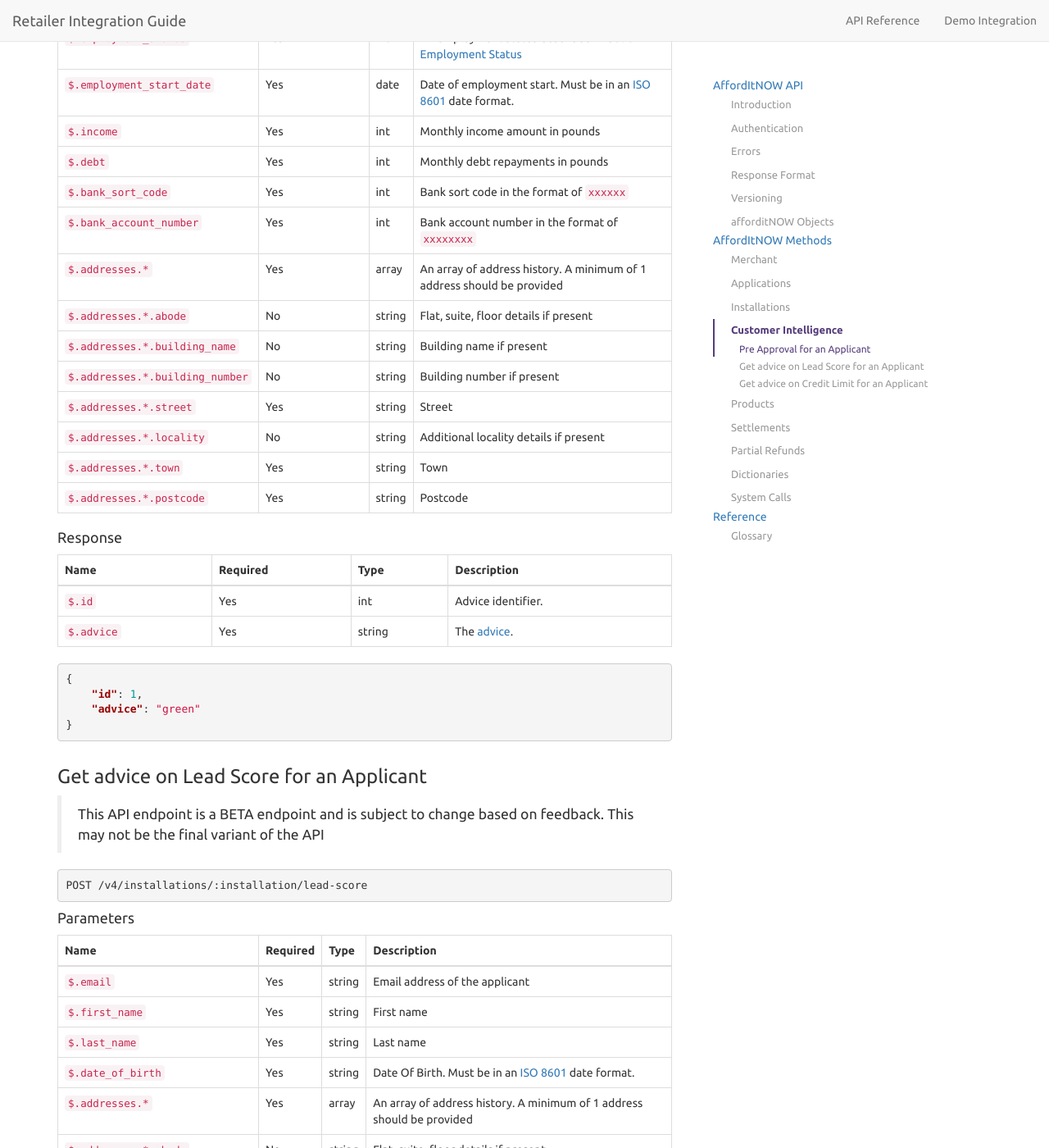
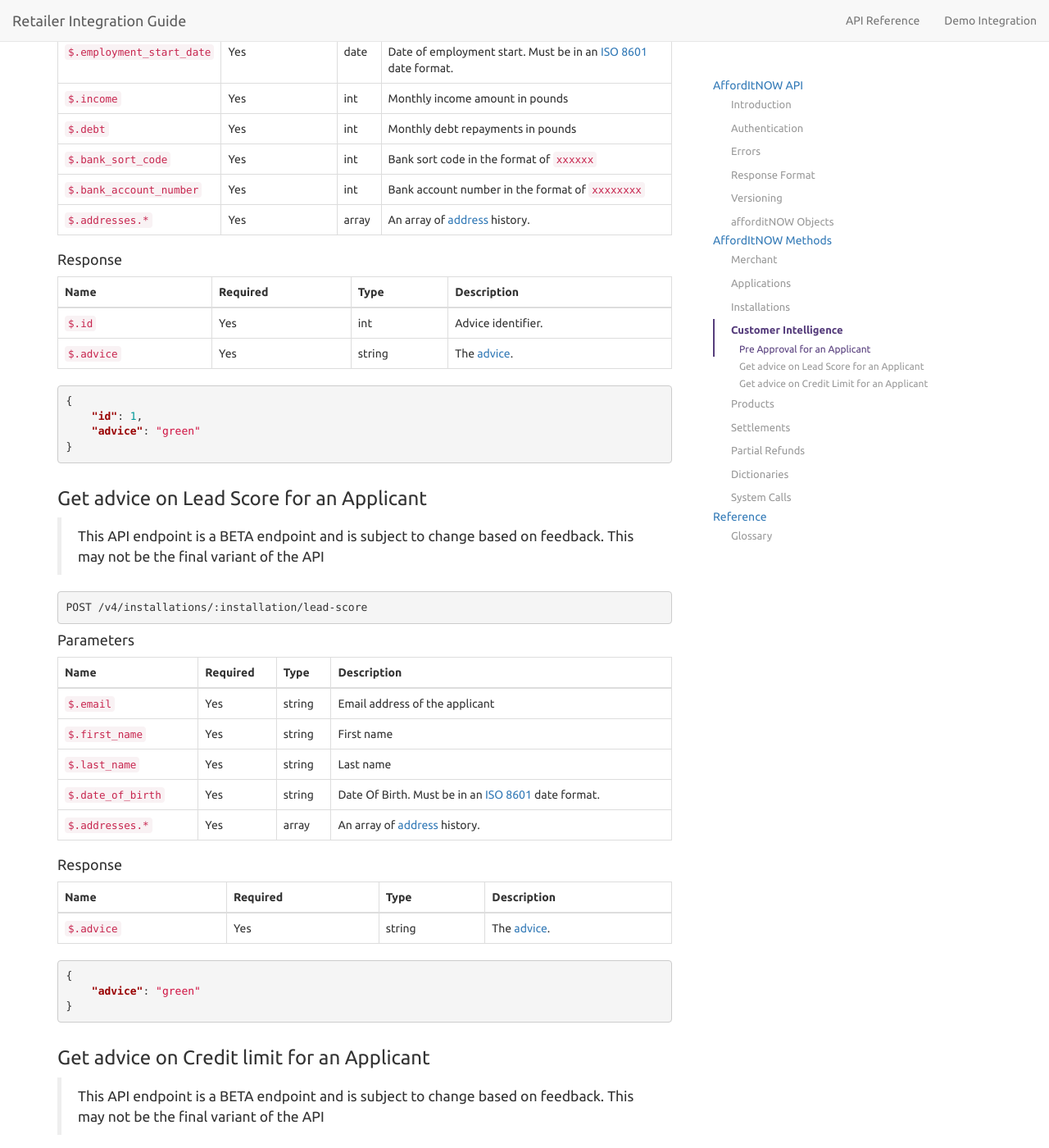
Before and after one commit to PayBreak/retailer-integration-guide, a Jekyll site: the page built from api/index.md, in a window 1280 px wide and 1400 px high, scrolled down 26375 px. Shown: the whole window at 82% size. Built offline with Jekyll 4.4.1, drawn with Linux system fonts in a browser that asks for light colours; nearby versions of some CDN libraries; Markdown is read by kramdown in place of the engine named in the settings; our own code applies the rules of GitHub Pages for plain Markdown files; some of the changed text lies outside the part shown.

Commit message:
Update address parameters

```diff
--- a/_includes/v4/customer-intelligence.md
+++ b/_includes/v4/customer-intelligence.md
@@ -41,14 +41,7 @@ Name | Required | Type | Description
 `$.debt` | Yes | int | Monthly debt repayments in pounds
 `$.bank_sort_code` | Yes | int | Bank sort code in the format of `xxxxxx`
 `$.bank_account_number` | Yes | int | Bank account number in the format of `xxxxxxxx`
-`$.addresses.*` | Yes | array | An array of address history. A minimum of 1 address should be provided
-`$.addresses.*.abode` | No | string | Flat, suite, floor details if present
-`$.addresses.*.building_name` | No | string | Building name if present
-`$.addresses.*.building_number` | No | string | Building number if present
-`$.addresses.*.street` | Yes | string | Street
-`$.addresses.*.locality` | No | string | Additional locality details if present
-`$.addresses.*.town` | Yes | string | Town
-`$.addresses.*.postcode` | Yes | string | Postcode
+`$.addresses.*` | Yes | array | An array of [address](#address) history.
 
 #### Response
 
@@ -80,14 +73,7 @@ Name | Required | Type | Description
 `$.first_name` | Yes | string | First name
 `$.last_name` | Yes | string | Last name
 `$.date_of_birth` | Yes | string | Date Of Birth. Must be in an [ISO 8601](https://en.wikipedia.org/wiki/ISO_8601) date format.
-`$.addresses.*` | Yes | array | An array of address history. A minimum of 1 address should be provided
-`$.addresses.*.abode` | No | string | Flat, suite, floor details if present
-`$.addresses.*.building_name` | No | string | Building name if present
-`$.addresses.*.building_number` | No | string | Building number if present
-`$.addresses.*.street` | Yes | string | Street
-`$.addresses.*.locality` | No | string | Additional locality details if present
-`$.addresses.*.town` | Yes | string | Town
-`$.addresses.*.postcode` | Yes | string | Postcode
+`$.addresses.*` | Yes | array | An array of [address](#address) history.
 
 #### Response
 
@@ -124,14 +110,7 @@ Name | Required | Type | Description
 `$.employment_start_date` | Yes | date | Date of employment start. Must be in an [ISO 8601](https://en.wikipedia.org/wiki/ISO_8601) date format.
 `$.income` | Yes | int | Monthly income amount in pounds
 `$.debt` | Yes | int | Monthly debt repayments in pounds
-`$.addresses.*` | Yes | array | An array of address history. A minimum of 1 address should be provided
-`$.addresses.*.abode` | No | string | Flat, suite, floor details if present
-`$.addresses.*.building_name` | No | string | Building name if present
-`$.addresses.*.building_number` | No | string | Building number if present
-`$.addresses.*.street` | Yes | string | Street
-`$.addresses.*.locality` | No | string | Additional locality details if present
-`$.addresses.*.town` | Yes | string | Town
-`$.addresses.*.postcode` | Yes | string | Postcode
+`$.addresses.*` | Yes | array | An array of [address](#address) history.
 
 #### Response
 
```
